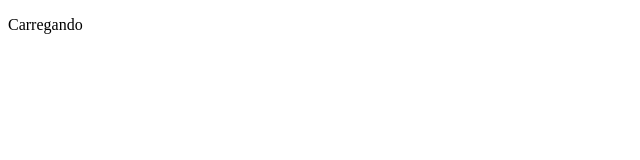
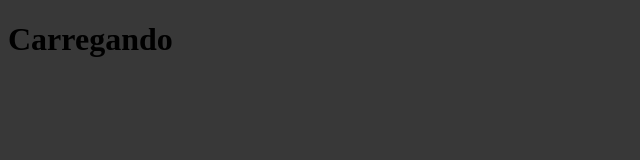
Before and after one commit to developerdaniela/Immunizacao-Colletiva, a plain HTML site: page grect.html in a window 1280 px wide. Shown: the whole page, without its empty margins (0-640 px from the left). Drawn offline with Linux system fonts and the light colour scheme.

Commit message:
Fix Broken Portuguese

```diff
--- a/grect.html
+++ b/grect.html
@@ -1,10 +1,18 @@
 <!DOCTYPE html>
+<html lang="en">
+<style>
+body {
+    background-color: rgb(56, 56, 56);
+}
+</style>
 <html>
    <head>
       <title>Projeto Github</title>
-      <meta http-equiv = "refresh" content = "3; url = https://github.com/developerdaniela/Immunizacao-Colletiva/" />
+      <meta http-equiv = "refresh" content = "3; url = https://github.com/developerdaniela/Imunizacao-Coletiva/" />
    </head>
    <body>
-      <p>Carregando</p>
+    <p align=center>
+     <h1>Carregando</h1>
+    </p>
    </body>
 </html>
```
Also changed, not shown: index.html (+2 -2 lines), newbg.png (added).
